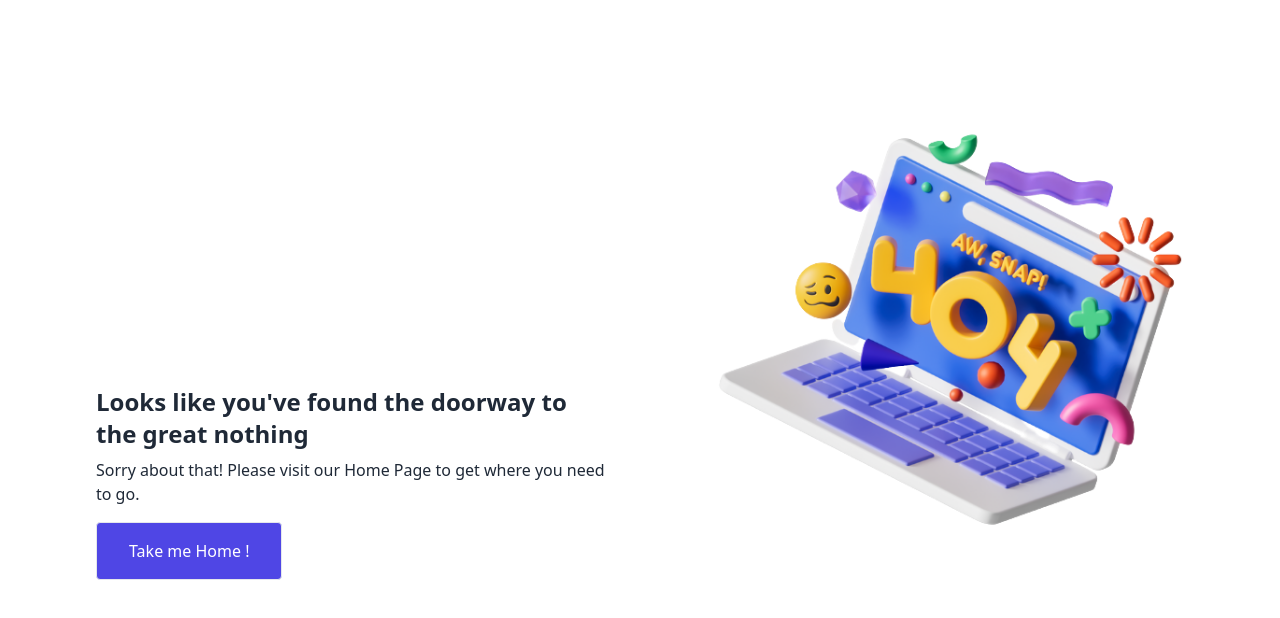
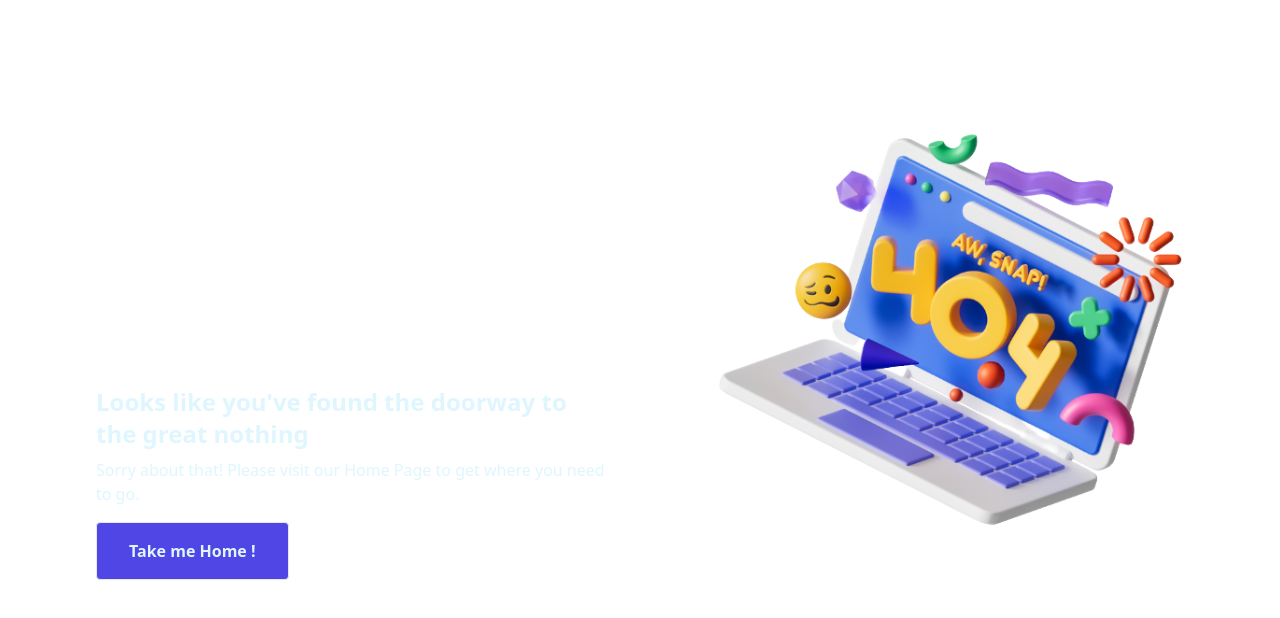
Before and after one commit to katzjeff/hospital, a React (Create React App) app: page /SignIn in a window 1280 px wide. Both pictures are taken after typing "name@example.com", "Sample123" into the empty fields and a click on the button "Sign in". Shown: the top 618 px of the page. Built offline with nearby package versions, Linux system fonts and the light colour scheme.

Commit message:
change signin & error page bg colors

```diff
--- a/src/pages/SignIn.jsx
+++ b/src/pages/SignIn.jsx
@@ -3,7 +3,7 @@ import { Link } from "react-router-dom";
 
 function signin() {
   return (
-    <div className="bg-gray-50 dark:bg-gray-900">
+    <div className="bg-gray-50 dark:bg-[#162daa]">
       <div className="flex flex-col items-center justify-center px-6 py-8 mx-auto md:h-screen lg:py-0">
         <div
           href="#"
--- a/src/pages/error.jsx
+++ b/src/pages/error.jsx
@@ -5,19 +5,19 @@ import { Link } from "react-router-dom";
 function error() {
   return (
     <>
-      <div class="lg:px-24 lg:py-24 md:py-20 md:px-44 px-4 py-24 items-center flex justify-center flex-col-reverse lg:flex-row md:gap-28 gap-16">
+      <div class=" dark:bg-[#162daa] lg:px-24 lg:py-24 md:py-20 md:px-44 px-4 py-24 items-center flex justify-center flex-col-reverse lg:flex-row md:gap-28 gap-16">
         <div class="xl:pt-24 w-full xl:w-1/2 relative pb-12 lg:pb-0">
           <div class="relative">
             <div class="absolute">
               <div class="">
-                <h1 class="my-2 text-gray-800 font-bold text-2xl">
+                <h1 class="my-2 text-[#dff6ff] font-bold text-2xl">
                   Looks like you've found the doorway to the great nothing
                 </h1>
-                <p class="my-2 text-gray-800">
+                <p class="my-2 text-[#dff6ff]">
                   Sorry about that! Please visit our Home Page to get where you
                   need to go.
                 </p>
-                <button class="sm:w-full lg:w-auto my-2 border rounded md py-4 px-8 text-center bg-indigo-600 text-white hover:bg-indigo-700 focus:outline-none focus:ring-2 focus:ring-indigo-700 focus:ring-opacity-50">
+                <button class="sm:w-full lg:w-auto my-2 border rounded md py-4 px-8 text-center bg-indigo-600 font-semibold text-[#dff6ff] hover:bg-indigo-700 focus:outline-none focus:ring-2 focus:ring-indigo-700 focus:ring-opacity-50">
                   <Link to="/">Take me Home !</Link>
                 </button>
               </div>
```
